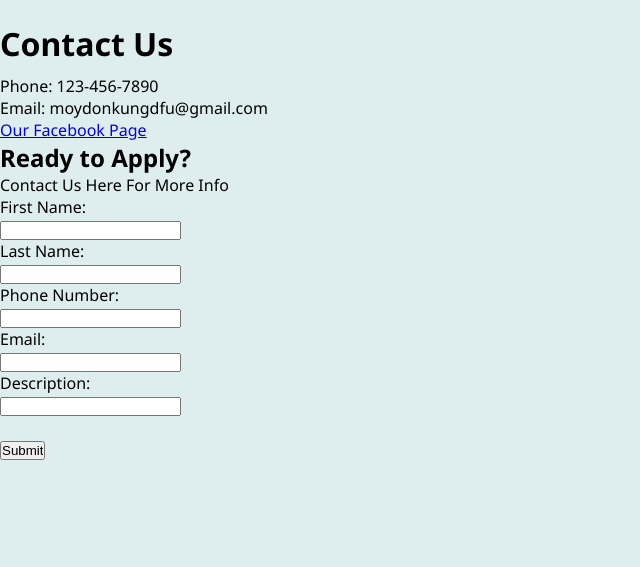
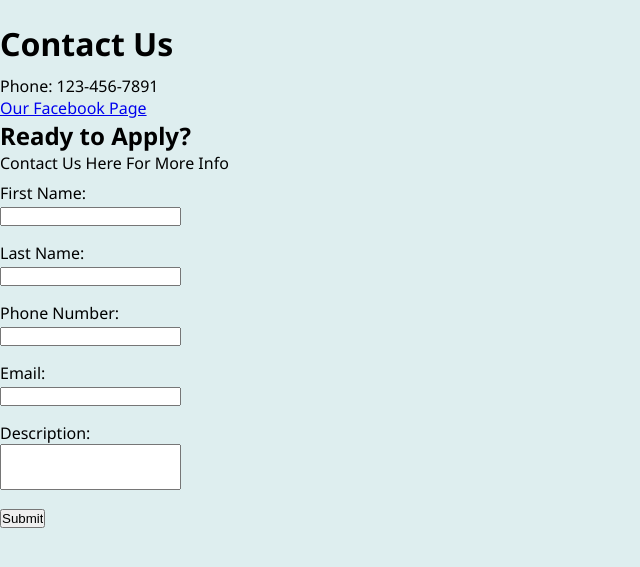
Before and after one commit to jmessare46/webandmobilegroupproj, a PHP site: page /contact.php in a window 1280 px wide. Shown: the part 57-624 px from the top of the page, without its empty margins (0-640 px from the left). Run offline with PHP 8.4, Linux system fonts and the light colour scheme.

Commit message:
some edits
add a bit of css

```diff
--- a/assets/css/stylesheet.css
+++ b/assets/css/stylesheet.css
@@ -524,3 +524,15 @@ img#current
 
 
    }
+   /* Contact Us CSS */
+input#desc {
+	padding: 1em 0em 1em 0em;
+}
+
+div.contactUs {
+	padding: 0.5em 0em 0.5em 0em;
+}
+
+div#submit {
+	text-align: center;
+}
--- a/contact.php
+++ b/contact.php
@@ -14,35 +14,43 @@ include $path . 'assets/inc/header.php';
 <h1 class="title"><?php echo $page ?></h1>
 
 <body>
-
+	<!--mastergreen86@gmail.com real email-->
 	<p>
-		Phone: 123-456-7890
-	</p>
-	<p>
-		Email: moydonkungdfu@gmail.com
+		Phone: 123-456-7891
 	</p>
 	<a href="https://www.facebook.com/Moy-Don-Wing-Chun-Kung-Fu-1542972345772857/">Our Facebook Page </a>
 
 	<h2>Ready to Apply?</h2>
 	<p>Contact Us Here For More Info</p>
-	<form action="assets/inc/process_gpProj.php" method="POST">
-		First Name: <br>
-		<input type="text" name="fname">
-		<br>
+	<form action="gpProj/process_gpProj.php" method="POST">
+		<div class="contactUs">
+		First Name:<br>
+		<input class="contactUs" type="text" name="fname">
+		</div>
+
+		<div class="contactUs">
 		Last Name:<br>
-		<input type="text" name="lname">
-		<br>
+		<input class="contactUs" type="text" name="lname">
+		</div>
+
+		<div class="contactUs">
 		Phone Number:<br>
-		<input type="text" name="pnumber">
-		<br>
+		<input class="contactUs" type="text" name="pnumber">
+		</div>
+
+		<div class="contactUs">
 		Email:<br>
 		<input type="text" name="email">
-		<br>
+		</div>
+
+		<div class="contactUs">
 		Description:<br>
-		<input type="text" name="desc">
-		<br>
-		<br>
+		<input id="desc" type="text" name="desc">
+		</div>
+
+		<div class="contactUs">
 		<input type="submit" value="Submit">
+		</div>
 	</form>
 
 </body>
```
Also changed, not shown: assets/inc/process_gpProj.php (+6 -6 lines).
